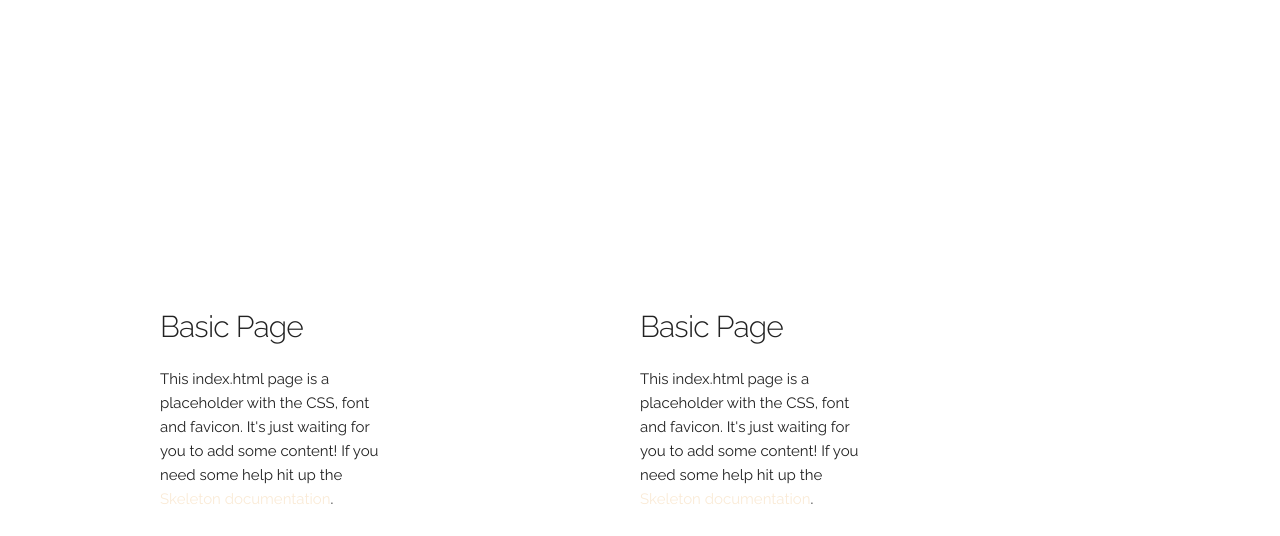
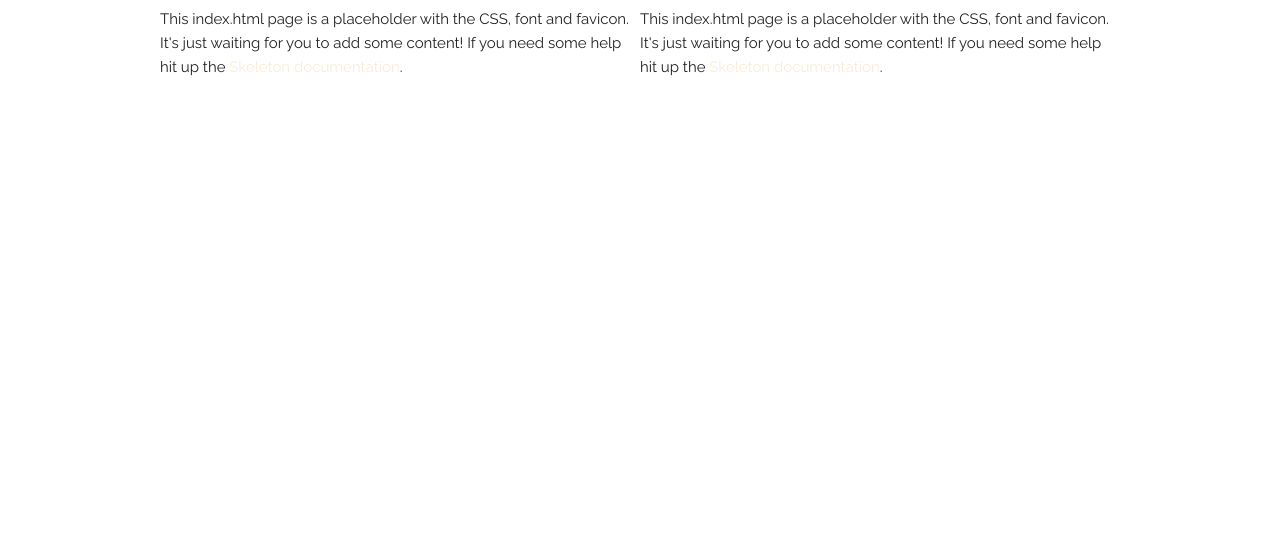
Before and after one commit to MangoProductions/hedelmakauppaluuranko, a plain HTML site: page index.html in a window 1280 px wide. Shown: the part 482-1018 px from the top of the page. After the commit the page ends 800 px from the top, so only its background shows below. Drawn offline with Linux system fonts and the light colour scheme.

Commit message:
Update index.html

```diff
--- a/index.html
+++ b/index.html
@@ -50,7 +50,7 @@
     <div class="container">
 
         <div class="row">
-            <div class="one-half column" style="margin-top: 75%">
+            <div class="twelve columns">
                 <h4>Basic Page</h4>
                 <p>This index.html page is a placeholder with the CSS, font and favicon. It's just waiting for you to add some content! If you need some help hit up the <a href="http://www.getskeleton.com">Skeleton documentation</a>.</p>
             </div>
@@ -58,8 +58,8 @@
 
         </div>
 
-           <div class="dow">
-            <div class="one-half column" style="margin-top: 75%">
+           <div class="row">
+            <div class="twelve columns">
                 <h4>Basic Page</h4>
                 <p>This index.html page is a placeholder with the CSS, font and favicon. It's just waiting for you to add some content! If you need some help hit up the <a href="http://www.getskeleton.com">Skeleton documentation</a>.</p>
             </div>
```
